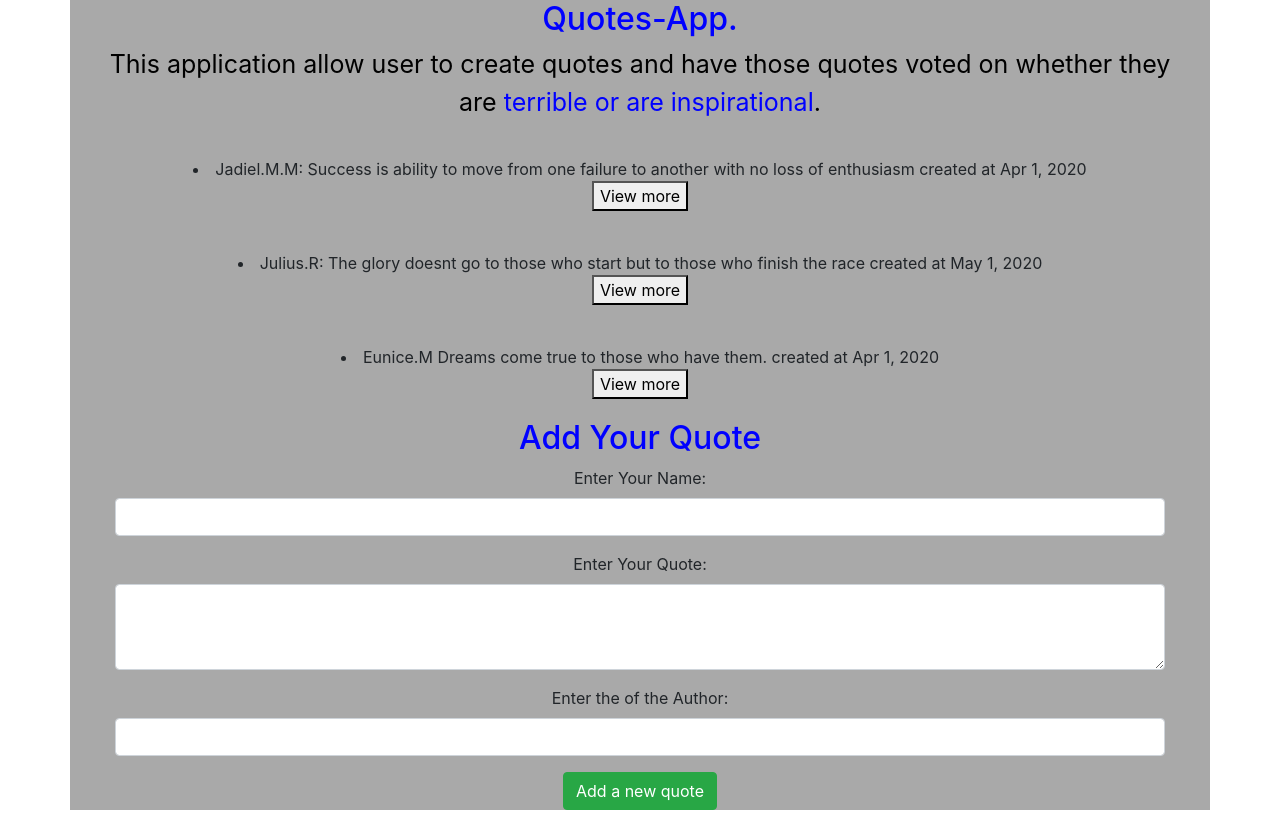
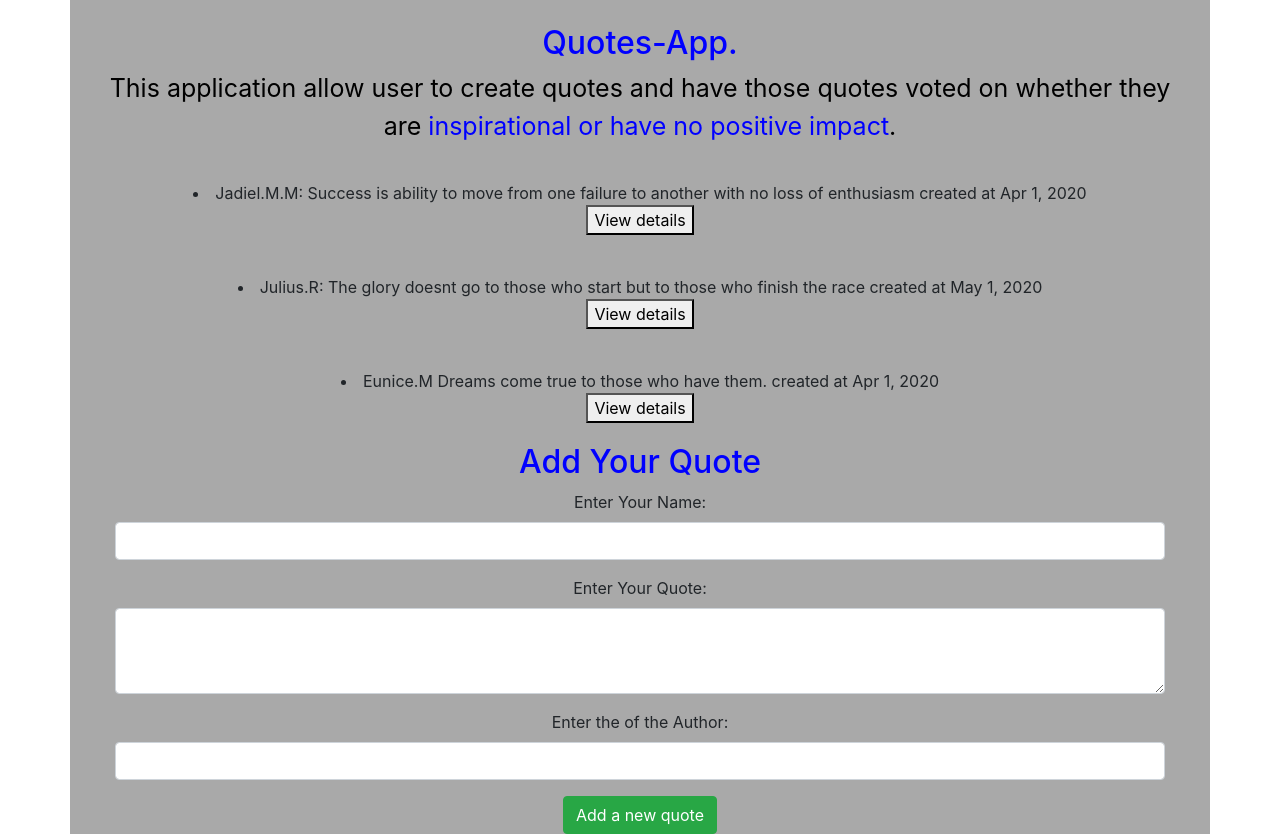
Before and after one commit to jadielmwangi/Quotes-Apps, an Angular app: page / in a window 1280 px wide. Before the commit the page ends 810 px from the top, so only its background shows below. Built offline with nearby package versions, Linux system fonts and the light colour scheme.

Commit message:
adds the first paragraph that gives a brief descriptionof our app

```diff
--- a/src/app/quote-comp/quote-comp.component.html
+++ b/src/app/quote-comp/quote-comp.component.html
@@ -9,9 +9,9 @@
 
 <body>
   <div class="container">
-    <h2>Quotes-App.</h2>
+    <br><h2>Quotes-App.</h2>
     <p> This application allow user to create quotes and have those quotes voted on whether they are <span
-        class="intro">terrible or are inspirational</span>.
+        class="intro">inspirational or have no positive impact</span>.
       <div class="all-cards">
 
         <div *ngFor='let quote of quotes; let i = index '>
@@ -19,7 +19,7 @@
           <div class="card-body">
             <li> {{quote.name}} {{quote.quote}} created at {{quote.completeDate|date}}</li>
 
-            <button (click)='toggleDetails(i)' id="quotes-button">View more</button>
+            <button (click)='toggleDetails(i)' id="quotes-button">View details</button>
 
 
 
```
Also changed, not shown: 1 other file (tests, documents, lock files or other folders).
